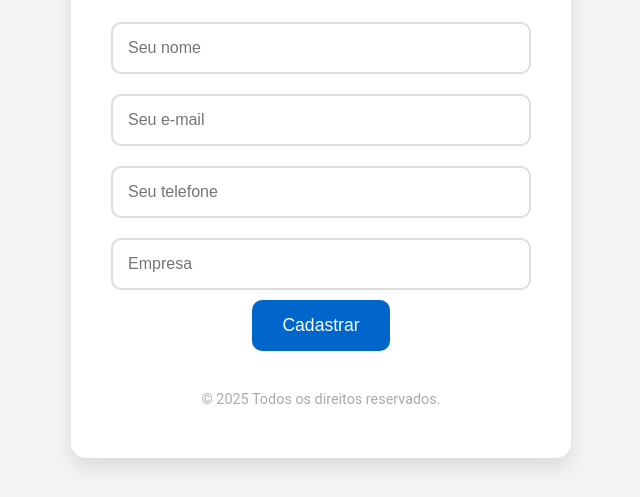
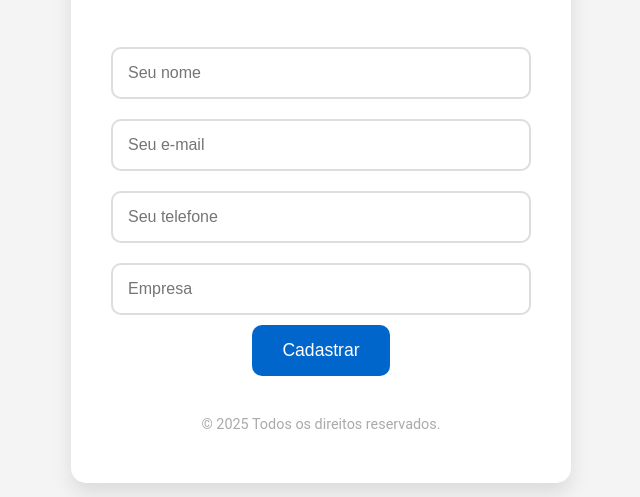
Before and after one commit to gabrielhrabelo/gabrielhrabelo.github.io, a plain HTML site: page index.html in a window 1280 px wide. Shown: the part 303-800 px from the top of the page, without its empty margins (319-959 px from the left). Drawn offline with Linux system fonts and the light colour scheme.

Commit message:
padding lp

```diff
--- a/style.css
+++ b/style.css
@@ -101,3 +101,7 @@ footer p {
         font-size: 1em;
     }
 }
+
+body {
+    padding-top: 50px; /* Ajuste o valor de 50px conforme necessário */
+}
```
